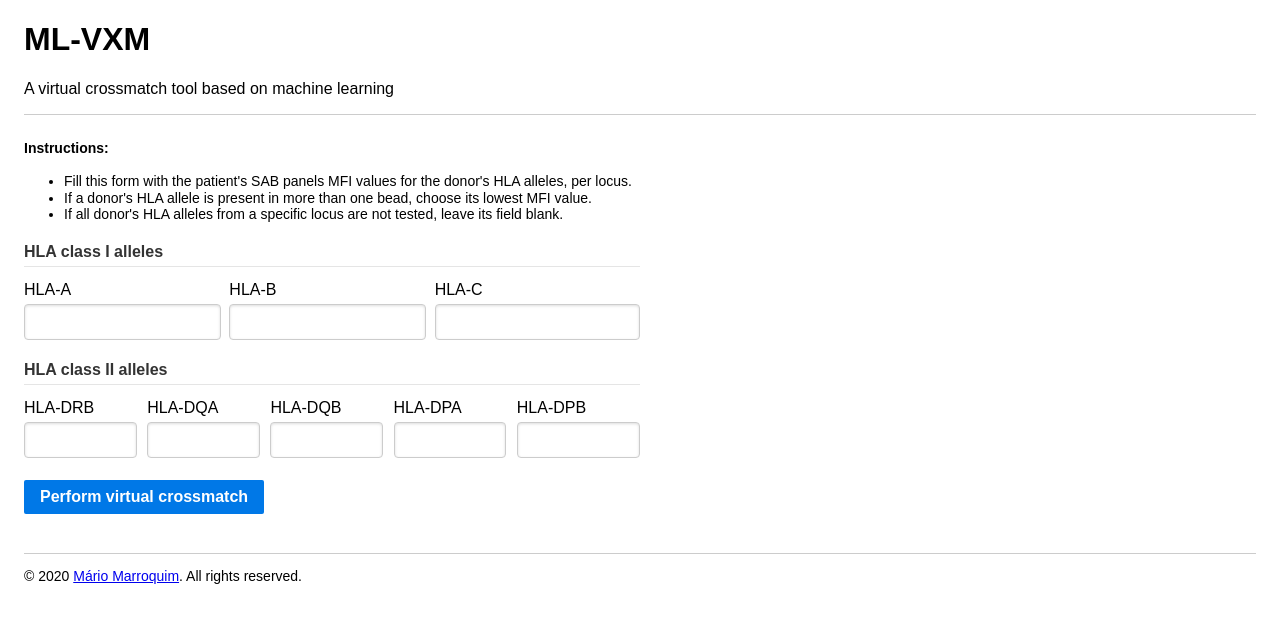
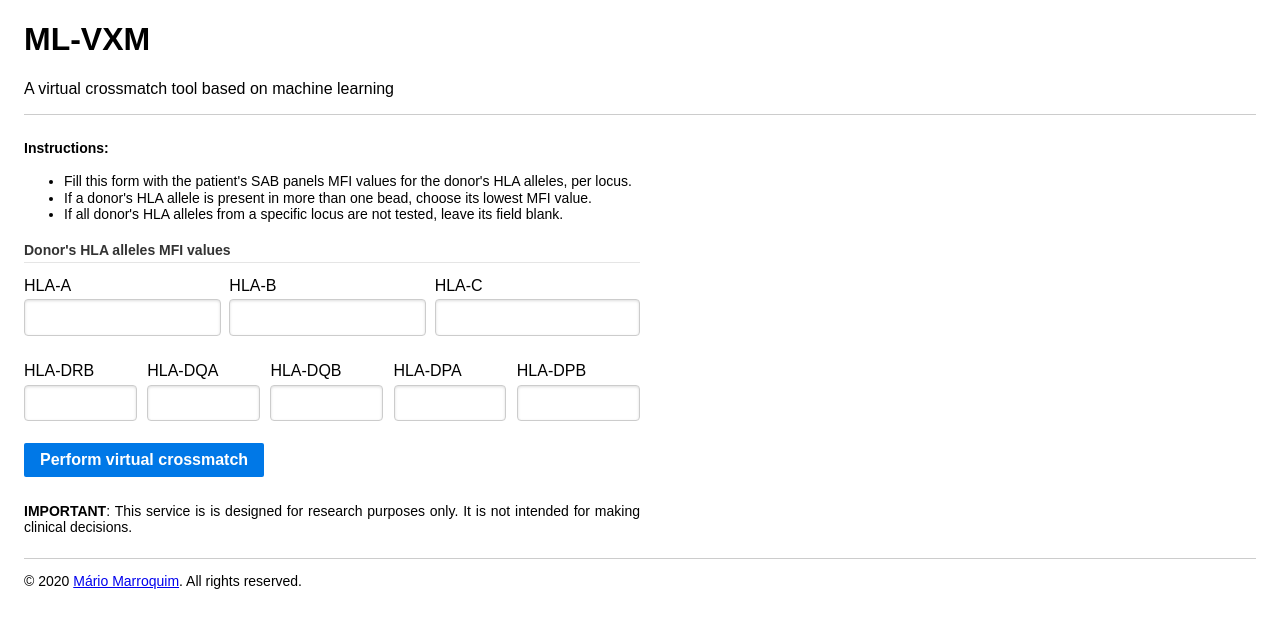
Before and after one commit to mariomarroquim/ml-vxm, a Flask app: page / in a window 1280 px wide. Shown: the top 628 px of the page. Run offline with Flask 2, Linux system fonts and the light colour scheme.

Commit message:
Add note to users

```diff
--- a/static/css/custom.css
+++ b/static/css/custom.css
@@ -1,5 +1,9 @@
 body {
   margin: 0px 24px 24px 24px;
+}
+
+p {
+  text-align: justify;
 }
 
 hr {
--- a/templates/index.html
+++ b/templates/index.html
@@ -34,7 +34,7 @@
 
       <form id="form" action="/predict" method="get" class="pure-form pure-form-stacked">
         <fieldset>
-          <legend class="strong">HLA class I alleles</legend>
+          <legend class="small strong">Donor's HLA alleles MFI values</legend>
 
           <div class="pure-g">
             <div class="pure-u-1 pure-u-md-1-3">
@@ -50,10 +50,8 @@
               <input type="number" min="0" step="1" id="max_mfi_c" name="max_mfi_c" class="pure-u-1"/>
             </div>
           </div>
-        </fieldset>
 
-        <fieldset>
-          <legend class="strong">HLA class II alleles</legend>
+          <br/>
 
           <div class="pure-g">
             <div class="pure-u-1 pure-u-md-1-5">
@@ -105,10 +103,14 @@
           </ul>
         </p>
       </div>
+
+      <p class="small">
+        <span class="strong">IMPORTANT</span>:
+        This service is is designed for research purposes only. It is not intended for making clinical decisions.
+      </p>
     </div>
   </div>
 
-  <br/>
   <hr/>
 
   <p class="small">
```
Also changed, not shown: other parts of static/css/custom.css (+1 -0 lines).
